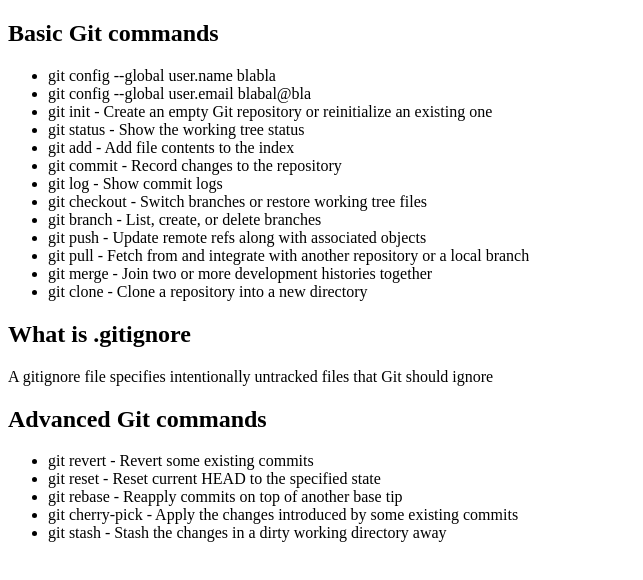
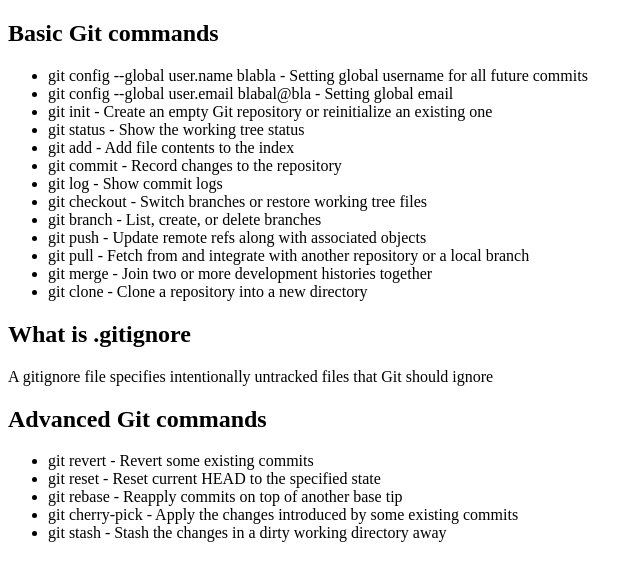
Before and after one commit to Jedislayer/Study-HW1-Git, a plain HTML site: page index.html in a window 1280 px wide. Shown: the whole page, without its empty margins (0-643 px from the left). Drawn offline with Linux system fonts and the light colour scheme.

Commit message:
Final commit mk.1

```diff
--- a/index.html
+++ b/index.html
@@ -12,8 +12,8 @@
 <body>
   <h2>Basic Git commands</h2>
   <ul>
-    <li>git config --global user.name blabla</li>
-    <li>git config --global user.email blabal@bla</li>
+    <li>git config --global user.name blabla - Setting global username for all future commits</li>
+    <li>git config --global user.email blabal@bla - Setting global email</li>
     <li>git init - Create an empty Git repository or reinitialize an existing one</li>
     <li>git status - Show the working tree status</li>
     <li>git add - Add file contents to the index</li>
```
